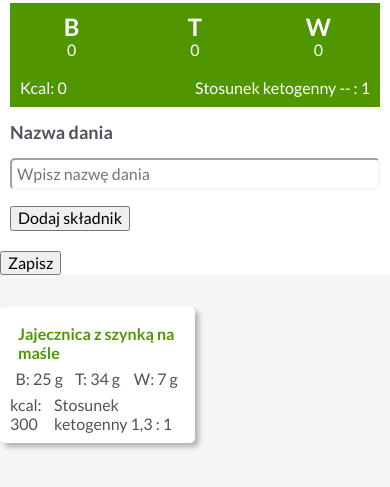
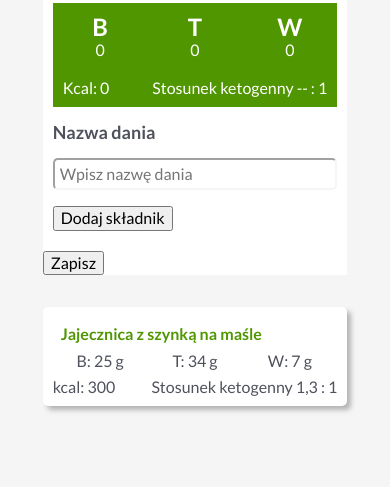
Before and after one commit to rosamichal/ketokalkulator-PWA, a website built with webpack: page src/pages/index.html in a window 390 px wide. Shown: the part 87-574 px from the top of the page. Built offline with nearby package versions, Linux system fonts and the light colour scheme.

Commit message:
added mobile scss for recipe list

```diff
--- a/src/scss/main.scss
+++ b/src/scss/main.scss
@@ -169,7 +169,11 @@ input[type=number] {
 
   &__content {
     display: grid;
-    grid-template-columns: 1fr 1fr;
+    grid-template-columns: 1fr;
+
+    @media (min-width: $brakepointMedium) {
+      grid-template-columns: 1fr 1fr;
+    }
   }
 }
 
```
